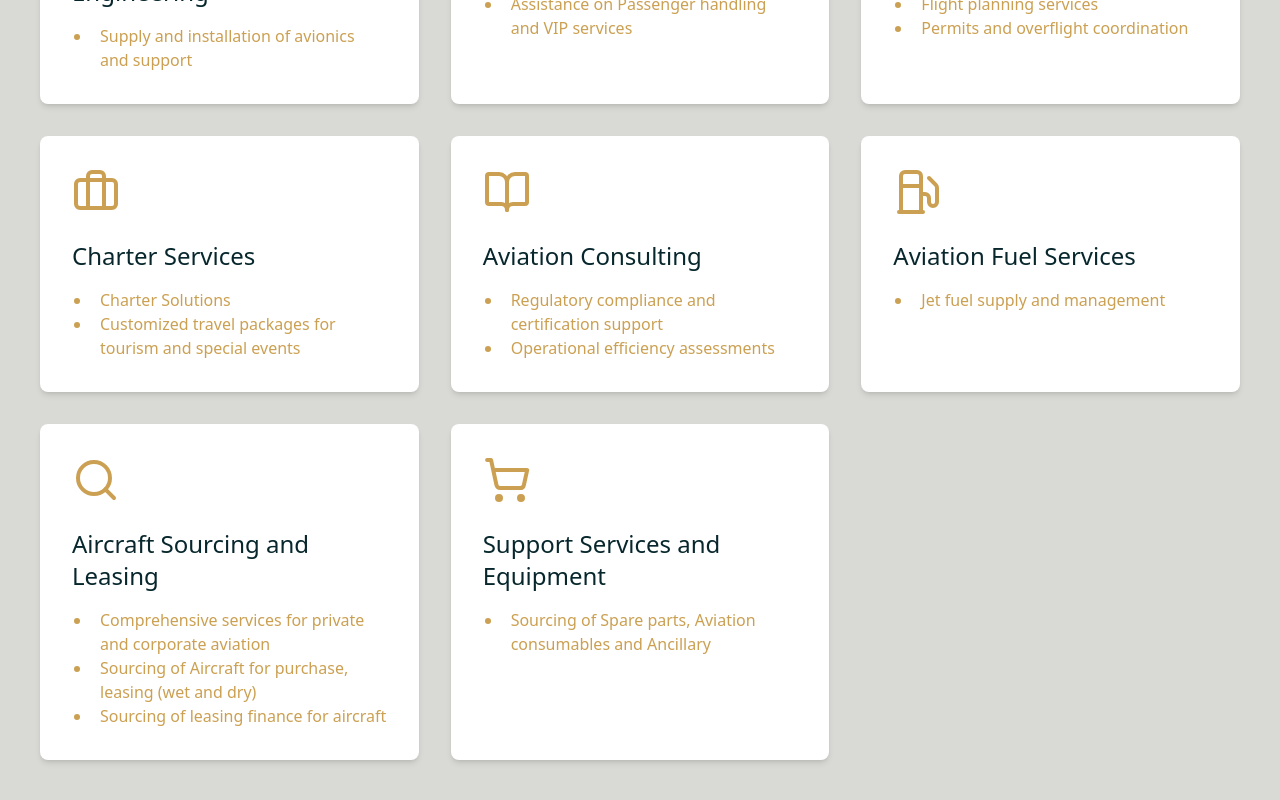
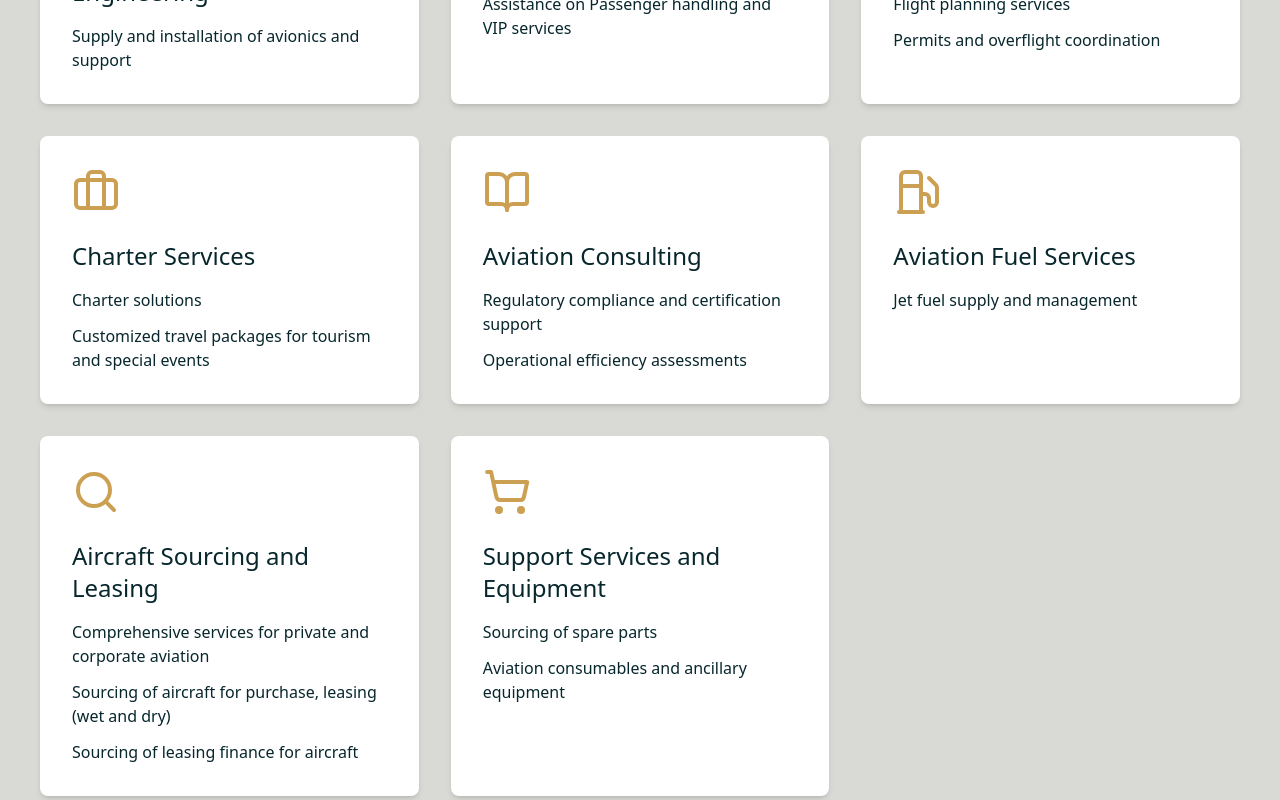
Before and after one commit to humaidhismail/ots, a React (Create React App) app: page / in a window 1280 px wide. Shown: the part 2260-3060 px from the top of the page. Built offline with nearby package versions, Linux system fonts and the light colour scheme.

Commit message:
Updated Hero.js component with new animationt

```diff
--- a/src/components/Services.js
+++ b/src/components/Services.js
@@ -7,16 +7,12 @@ export default function Services() {
     {
       icon: Wrench,
       title: 'Aircraft Maintenance & Engineering',
-      description: [
-        'Supply and installation of avionics and support'
-      ]
+      description: ['Supply and installation of avionics and support']
     },
     {
       icon: Plane,
       title: 'Ground Handling Services',
-      description: [
-        'Assistance on Passenger handling and VIP services'
-      ]
+      description: ['Assistance on Passenger handling and VIP services']
     },
     {
       icon: FileText,
@@ -30,7 +26,7 @@ export default function Services() {
       icon: Briefcase,
       title: 'Charter Services',
       description: [
-        'Charter Solutions',
+        'Charter solutions',
         'Customized travel packages for tourism and special events'
       ]
     },
@@ -45,16 +41,14 @@ export default function Services() {
     {
       icon: Fuel,
       title: 'Aviation Fuel Services',
-      description: [
-        'Jet fuel supply and management'
-      ]
+      description: ['Jet fuel supply and management']
     },
     {
       icon: Search,
       title: 'Aircraft Sourcing and Leasing',
       description: [
         'Comprehensive services for private and corporate aviation',
-        'Sourcing of Aircraft for purchase, leasing (wet and dry)',
+        'Sourcing of aircraft for purchase, leasing (wet and dry)',
         'Sourcing of leasing finance for aircraft'
       ]
     },
@@ -62,7 +56,8 @@ export default function Services() {
       icon: ShoppingCart,
       title: 'Support Services and Equipment',
       description: [
-        'Sourcing of Spare parts, Aviation consumables and Ancillary'
+        'Sourcing of spare parts',
+        'Aviation consumables and ancillary equipment'
       ]
     },
   ];
@@ -84,23 +79,39 @@ export default function Services() {
             <motion.div
               key={index}
               className="bg-white p-8 rounded-lg shadow-md hover:shadow-lg transition-all duration-300"
-              initial={{ opacity: 0, y: 50 }}
-              whileInView={{ opacity: 1, y: 0 }}
-              transition={{ duration: 0.8, delay: index * 0.1 }}
+              initial={{ opacity: 0 }}
+              whileInView={{ opacity: 1 }} // No delay for the card itself
+              transition={{
+                duration: 0.8,
+                delay: index * 0.1, // Slight delay based on index for each card
+                ease: 'easeInOut',
+              }}
               viewport={{ once: true }}
               whileHover={{
                 scale: 1.03,
-                boxShadow: "0 8px 16px rgba(0,0,0,0.1)",
-                backgroundColor: "#f7f7f7"
+                boxShadow: '0 8px 16px rgba(0,0,0,0.1)',
+                backgroundColor: '#f7f7f7',
               }}
             >
               <service.icon className="w-12 h-12 text-[#CBA052] mb-6" />
               <h3 className="font-playfair-display-medium text-2xl text-[#07272D] mb-4">{service.title}</h3>
-              <ul className="list-disc pl-5">
+              <div className="space-y-3">
                 {service.description.map((item, itemIndex) => (
-                  <li key={itemIndex} className="font-playfair-display-regular text-[#CBA052] pl-2">{item}</li>
+                  <motion.div
+                    key={itemIndex}
+                    className="font-playfair-display-regular text-[#07272D]"
+                    initial={{ opacity: 0, y: 20 }}
+                    animate={{ opacity: 1, y: 0 }}
+                    transition={{
+                      duration: 0.6,
+                      delay: itemIndex * 0.2, // Delay for description items to animate sequentially
+                      ease: 'easeOut',
+                    }}
+                  >
+                    {item}
+                  </motion.div>
                 ))}
-              </ul>
+              </div>
             </motion.div>
           ))}
         </div>
```
